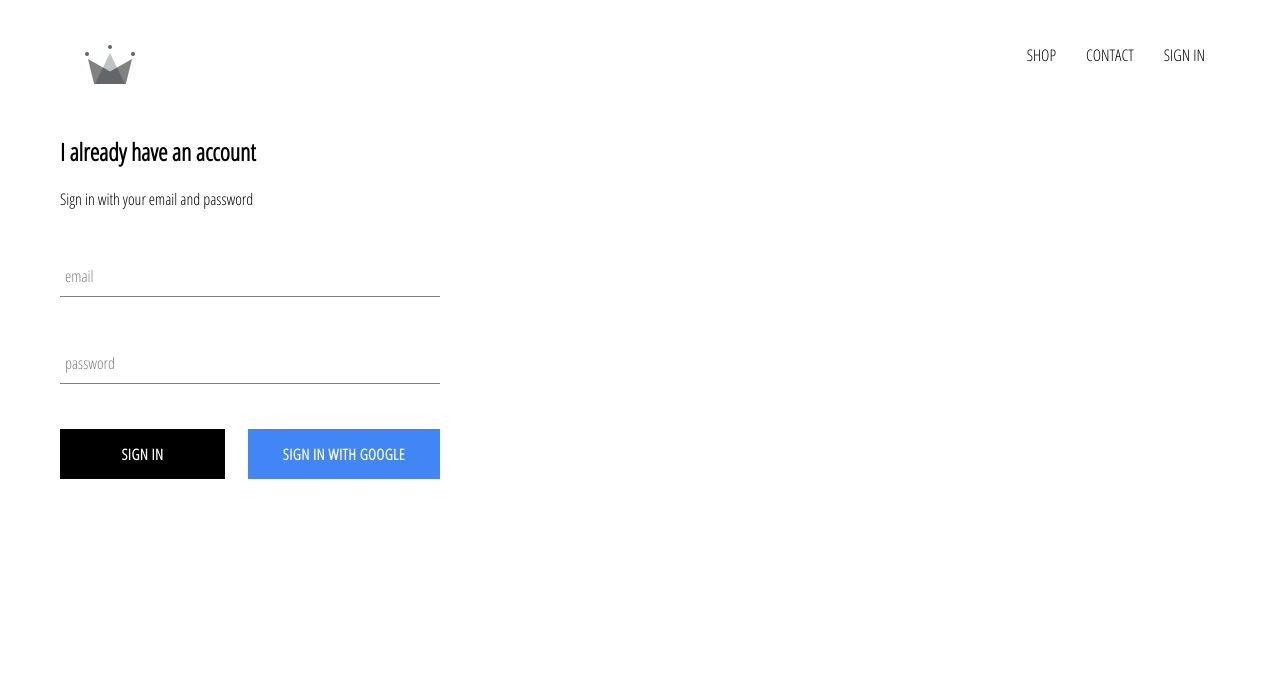
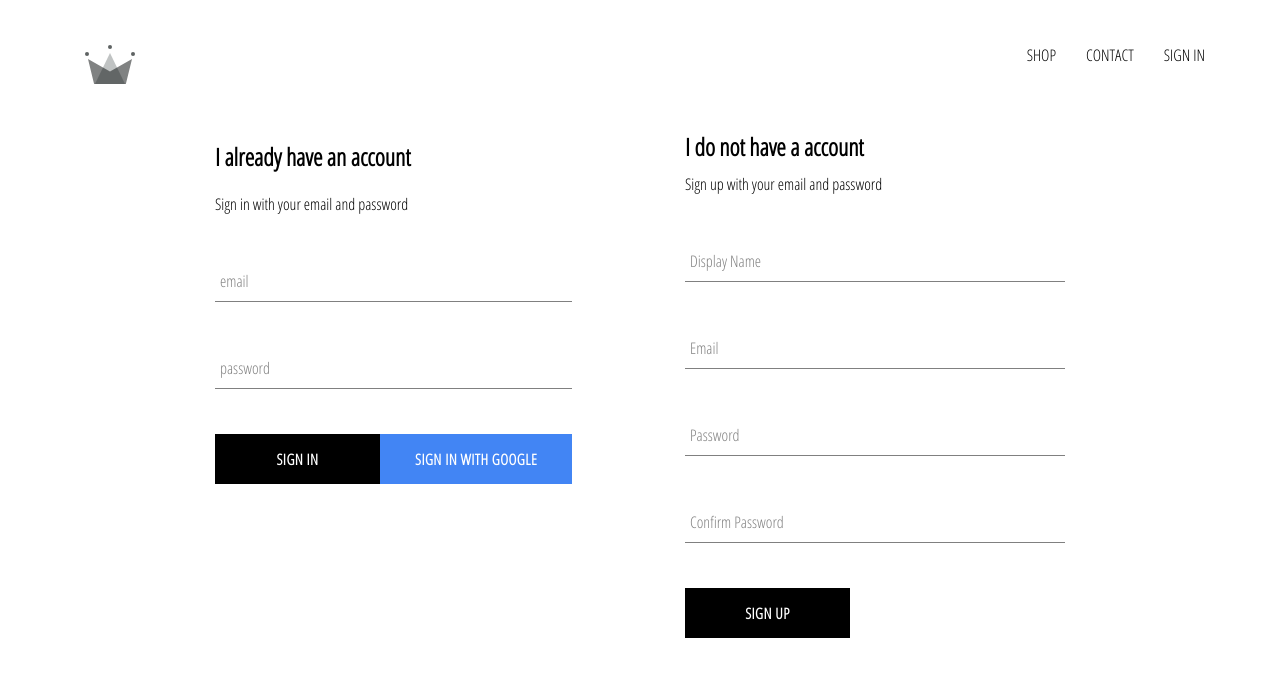
Before and after one commit to masRobins/clothing-site, a React (Create React App) app: page /signin in a window 1280 px wide. Shown: the top 676 px of the page. Built offline with nearby package versions, Linux system fonts and the light colour scheme; no server answers.

Commit message:
implemented firebase utilities, ability to store authenticated users in a firebase database

```diff
--- a/src/App.js
+++ b/src/App.js
@@ -9,7 +9,7 @@
 import SignInAndSignUpPage from './pages/clothing-site-homepage/jsx/_sign-in-sign-up.jsx'
 
 //authentication
-import {auth} from './firebase/firebase.utils'
+import {auth, createUserProfileDocument} from './firebase/firebase.utils'
 
 //global components
 import Header from './components/clothing-site-components/global/_header.jsx'
@@ -26,8 +26,22 @@
   unsubscribeFromAuth = null
 
   componentDidMount() {
-    auth.onAuthStateChanged(user => {
-      this.setState({currentUser: user})
+    this.unsubscribeFromAuth = auth.onAuthStateChanged(async userAuth => {
+      if (userAuth) {
+        const userRef = await createUserProfileDocument(userAuth);
+
+        userRef.onSnapshot(snapShot => {
+            this.setState({
+              currentUser: {
+                id: snapShot.id,
+                ...snapShot.data()
+              }
+            })
+            console.log(this.state)
+          }
+        )
+      }
+      this.setState({currentUser: userAuth})
     })
   }
 
--- /dev/null
+++ b/src/components/clothing-site-components/sign-in-and-sign-up/_sign-up.jsx
@@ -0,0 +1,103 @@
+import React from 'react';
+
+import FormInput from './_form-input.jsx';
+import CustomButton from '../global/_custom-button.jsx';
+
+import {auth, createUserProfileDocument} from '../../../firebase/firebase.utils';
+
+import '../../component-styles/clothing-site-styles/sign-in-and-sign-up/_sign-up.scss'
+
+class SignUp extends React.Component {
+    constructor() {
+      super();
+
+      this.state = {
+        displayName: '',
+        email: '',
+        password: '',
+        confirmPassword: ''
+      };
+    }
+
+    handleSubmit = async event => {
+      event.preventDefault();
+
+      const { displayName, email, password, confirmPassword } = this.state;
+
+      if (password !== confirmPassword) {
+        alert("passwords don't match");
+        return;
+      }
+
+      try {
+        const { user } = await auth.createUserWithEmailAndPassword(
+          email,
+          password
+        );
+
+        await createUserProfileDocument(user, { displayName });
+
+        this.setState({
+          displayName: '',
+          email: '',
+          password: '',
+          confirmPassword: ''
+        });
+      } catch (error) {
+        console.error(error);
+      }
+    };
+
+    handleChange = event => {
+      const { name, value } = event.target;
+
+      this.setState({ [name]: value });
+    };
+
+    render() {
+      const { displayName, email, password, confirmPassword } = this.state;
+      return (
+        <div className='sign-up'>
+          <h2 className='title'>I do not have a account</h2>
+          <span>Sign up with your email and password</span>
+          <form className='sign-up-form' onSubmit={this.handleSubmit}>
+            <FormInput
+              type='text'
+              name='displayName'
+              value={displayName}
+              onChange={this.handleChange}
+              label='Display Name'
+              required
+            />
+            <FormInput
+              type='email'
+              name='email'
+              value={email}
+              onChange={this.handleChange}
+              label='Email'
+              required
+            />
+            <FormInput
+              type='password'
+              name='password'
+              value={password}
+              onChange={this.handleChange}
+              label='Password'
+              required
+            />
+            <FormInput
+              type='password'
+              name='confirmPassword'
+              value={confirmPassword}
+              onChange={this.handleChange}
+              label='Confirm Password'
+              required
+            />
+            <CustomButton type='submit'>SIGN UP</CustomButton>
+          </form>
+        </div>
+      );
+    }
+}
+
+  export default SignUp;
--- /dev/null
+++ b/src/components/component-styles/clothing-site-styles/sign-in-and-sign-up/_sign-up.scss
@@ -0,0 +1,9 @@
+.sign-up {
+    display: flex;
+    flex-direction: column;
+    width: 380px;
+
+    .title {
+      margin: 10px 0;
+    }
+  }
--- a/src/firebase/firebase.utils.js
+++ b/src/firebase/firebase.utils.js
@@ -13,6 +13,30 @@
     measurementId: "G-4CYFJPVCC7"
   };
 
+  export const createUserProfileDocument = async (userAuth, additionalData) => {
+    if(!userAuth) return console.log('none');
+
+    const userRef = firestore.doc(`users/${userAuth.uid}`)
+    const snapShot = await userRef.get()
+
+    if(!snapShot.exists) {
+      const {displayName, email} = userAuth;
+      const createdAt = new Date();
+
+      try {
+        await userRef.set({
+          displayName,
+          email,
+          createdAt,
+          ...additionalData
+        })
+      } catch (error) {
+        console.log('error creating user', error.message);
+      }
+    }
+    return userRef;
+  }
+
   firebase.initializeApp(config)
 
   export const auth = firebase.auth();
--- a/src/pages/clothing-site-homepage/jsx/_sign-in-sign-up.jsx
+++ b/src/pages/clothing-site-homepage/jsx/_sign-in-sign-up.jsx
@@ -1,10 +1,14 @@
 import React from 'react';
 
+import '../scss/_sign-in-and-sign-up.scss'
+
 import SignIn from '../../../components/clothing-site-components/sign-in-and-sign-up/_sign-in';
+import SignUp from '../../../components/clothing-site-components/sign-in-and-sign-up/_sign-up';
 
 const SignInAndSignUpPage = () => (
     <div className='sign-in-and-sign-up'>
         <SignIn />
+        <SignUp />
     </div>
 )
 export default SignInAndSignUpPage;
--- a/src/pages/clothing-site-homepage/scss/_sign-in-and-sign-up.scss
+++ b/src/pages/clothing-site-homepage/scss/_sign-in-and-sign-up.scss
@@ -0,0 +1,6 @@
+.sign-in-and-sign-up {
+    max-width: 850px;
+    display: flex;
+    justify-content: space-between;
+    margin: 30px auto;
+  }
```
